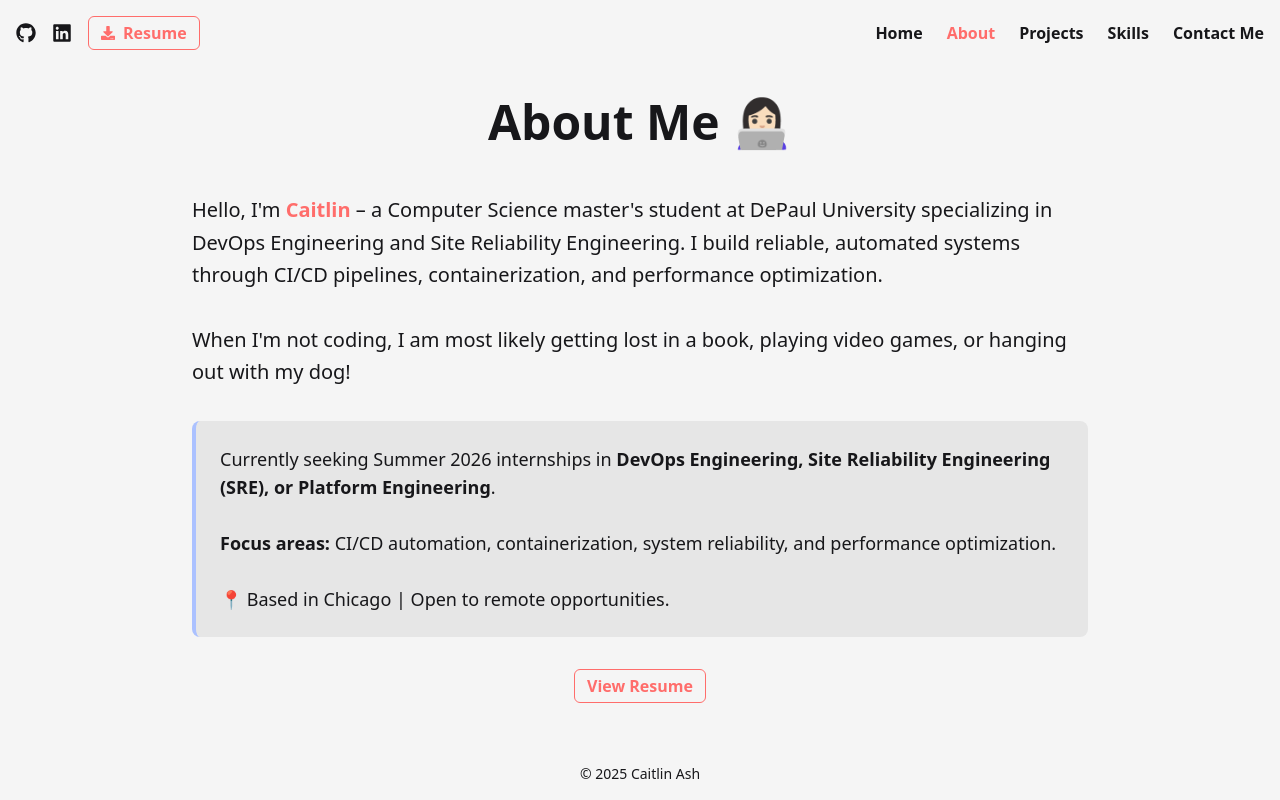
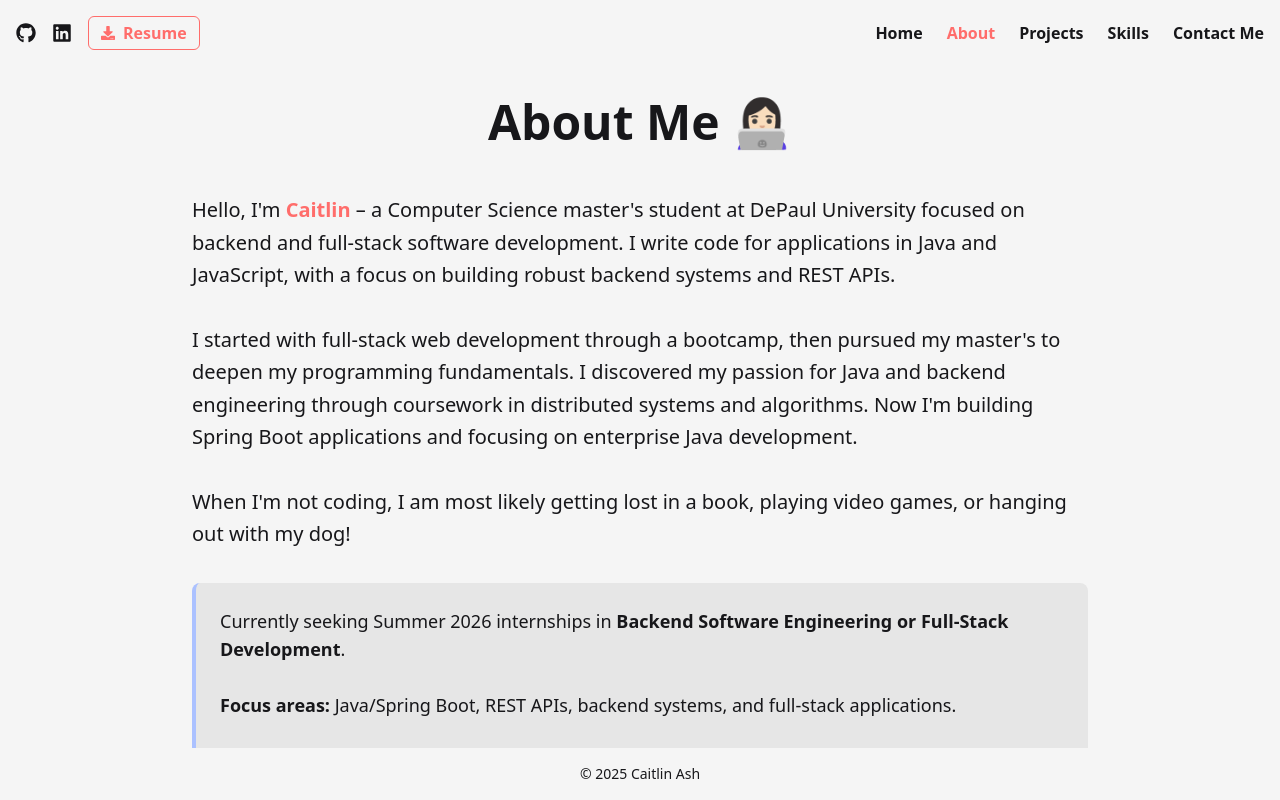
Before and after one commit to bycait27/portfolio, a Next.js app: page / in a window 1280 px wide. Both pictures are taken after a click on the button "About". Built offline with nearby package versions, Linux system fonts and the light colour scheme.

Commit message:
Revise About, Home, Projects, and Skills sections for clarity and relevance; update resume file

```diff
--- a/src/components/sections/About.jsx
+++ b/src/components/sections/About.jsx
@@ -10,11 +10,18 @@ export default function About() {
           emoji="👩🏻‍💻"
         />
 
-        <div className="prose prose-lg max-w-none">
+                <div className="prose prose-lg max-w-none">
           <p className="text-xl leading-relaxed mb-8 text-text-primary">
             Hello, I&apos;m <span className="font-semibold text-text-secondary">Caitlin</span> – a Computer Science master&apos;s
-            student at DePaul University specializing in DevOps Engineering and Site Reliability Engineering. I build reliable,
-            automated systems through CI/CD pipelines, containerization, and performance optimization.
+            student at DePaul University focused on backend and full-stack software development. I write code for
+            applications in Java and JavaScript, with a focus on building robust backend systems and REST APIs.
+          </p>
+
+          <p className="text-xl leading-relaxed mb-8 text-text-primary">
+            I started with full-stack web development through a bootcamp, then pursued my master&apos;s to deepen
+            my programming fundamentals. I discovered my passion for Java and backend engineering through coursework
+            in distributed systems and algorithms. Now I&apos;m building Spring Boot applications and focusing on
+            enterprise Java development.
           </p>
 
           <p className="text-xl leading-relaxed mb-8 text-text-primary">
@@ -24,11 +31,11 @@ export default function About() {
 
           <div className="bg-background-secondary rounded-lg p-6 border-l-4 border-text-highlight">
             <p className="text-lg text-text-primary mb-0">
-              Currently seeking Summer 2026 internships in <strong>DevOps Engineering, Site Reliability Engineering (SRE), or Platform Engineering</strong>. <br></br><br></br>
+              Currently seeking Summer 2026 internships in <strong>Backend Software Engineering or Full-Stack Development</strong>. <br></br><br></br>
 
-              <strong>Focus areas:</strong> CI/CD automation, containerization, system reliability, and performance optimization. <br></br><br></br>
+              <strong>Focus areas:</strong> Java/Spring Boot, REST APIs, backend systems, and full-stack applications. <br></br><br></br>
 
-              📍 Based in Chicago | Open to remote opportunities.
+              📍 Based in Chicago
             </p>
           </div>
 
--- a/src/components/sections/Home.jsx
+++ b/src/components/sections/Home.jsx
@@ -2,10 +2,10 @@ export default function Home() {
     return (
         <div className="flex flex-col justify-center items-center text-3xl sm:text-4xl md:text-5xl lg:text-6xl text-text-primary font-bold p-4 sm:p-8">
             <p className="p-2 sm:p-4 text-center">I&apos;m Caitlin Ash 👋🏻</p>
-            <p className="p-2 sm:p-4 text-center">a <span className="bg-text-highlight rounded-md p-2">DevOps & SRE Engineer</span></p>
+            <p className="p-2 sm:p-4 text-center">a <span className="bg-text-highlight rounded-md p-2">Software Engineer</span></p>
             <div className="flex flex-wrap m-4 sm:m-10 justify-center items-center max-w-xs sm:max-w-lg">
                 <p className="text-lg sm:text-xl md:text-2xl text-center">
-                    and graduate CS student building reliable, automated infrastructure
+                    and graduate CS student building backend and full-stack applications
                 </p>
             </div>
         </div>
--- a/src/components/sections/Projects.jsx
+++ b/src/components/sections/Projects.jsx
@@ -4,25 +4,18 @@ import SectionHeader from '../ui/SectionHeader';
 const projectData = [
     {
         projectTitle: 'Distributed File Retrieval System',
-        projectDescription: 'High-performance distributed system achieving ~54 MB/s throughput with concurrent architecture and performance optimization',
+        projectDescription: 'Multi-threaded client-server system for concurrent document indexing and search. Achieved ~54 MB/s throughput through systematic optimization.',
         viewCode: 'https://github.com/bycait27/dist-file-retrieval-engine',
         viewApp: '',
-        tech: ['Java', 'Distributed Systems', 'Performance Optimization', 'System Administration', 'Networking']
+        tech: ['Java', 'Multi-threading', 'Socket Programming', 'Distributed Systems', 'Concurrent Programming']
     },
     {
-        projectTitle: 'The Tech Blog',
-        projectDescription: 'Automated CI/CD pipeline with GitHub Actions, Docker containerization, multi-container orchestration, and 86% test coverage',
+        projectTitle: 'The Tech Blog - Full-Stack Application',
+        projectDescription: 'Full-stack blogging platform with user authentication, post creation, and commenting. Deployed with Docker and automated CI/CD pipeline.',
         viewCode: 'https://github.com/bycait27/tech-blog',
         viewApp: 'https://the-tech-blog7-f8ee982770ad.herokuapp.com/',
-        tech: ['JavaScript', 'Docker', 'GitHub Actions (CI/CD)', 'Automation', 'DevOps', 'Continuous Deployment']
+        tech: ['JavaScript', 'Node.js', 'Express.js', 'MySQL', 'Docker', 'GitHub Actions']
     },
-    // {
-    //     projectTitle: 'System Monitoring & Observability CLI (In Progress)',
-    //     projectDescription: 'Infrastructure monitoring tool built in Go, integrating with Docker Engine API for real-time container and system metrics collection',
-    //     viewCode: '', // empty for now
-    //     viewApp: '',
-    //     tech: ['Go', 'Docker API', 'System Monitoring', 'Observability', 'CLI Development']
-    // },
 ];
 
 export default function Projects() {
--- a/src/components/sections/Skills.jsx
+++ b/src/components/sections/Skills.jsx
@@ -27,17 +27,17 @@ export default function Skills() {
               <span className="text-cyan-400">caitlin@portfolio</span><span className="text-white">:</span><span className="text-yellow-400">~$</span> cat skills{"\n"}
               {"\n"}
               <span className="text-purple-400">const</span> <span className="text-blue-300">skills</span> <span className="text-white">=</span> <span className="text-gray-300">{"{"}</span>{"\n"}
-              <span className="text-gray-300">  </span><span className="text-red-300">devopsAndAutomation</span><span className="text-white">:</span> <span className="text-gray-300">[</span><span className="text-green-300">{'Docker'}</span><span className="text-gray-300">,</span> <span className="text-green-300">{'CI/CD Pipelines'}</span><span className="text-gray-300">,</span> <span className="text-green-300">{'GitHub Actions'}</span><span className="text-gray-300">,</span> <span className="text-green-300">{'Docker Compose'}</span><span className="text-gray-300">,</span> <span className="text-green-300">{'Shell Scripting'}</span><span className="text-gray-300">,</span> <span className="text-green-300">{'Infrastructure Automation'}</span><span className="text-gray-300">,</span> <span className="text-green-300">{'Continuous Deployment'}</span><span className="text-gray-300">],</span>{"\n"}
-              <span className="text-gray-300">  </span><span className="text-red-300">siteReliability</span><span className="text-white">:</span> <span className="text-gray-300">[</span><span className="text-green-300">{'Performance Optimization'}</span><span className="text-gray-300">,</span> <span className="text-green-300">{'Distributed Systems'}</span><span className="text-gray-300">,</span> <span className="text-green-300">{'Resource Management'}</span><span className="text-gray-300">],</span>{"\n"}
-              <span className="text-gray-300">  </span><span className="text-red-300">programming</span><span className="text-white">:</span> <span className="text-gray-300">[</span><span className="text-green-300">{'Java'}</span><span className="text-gray-300">,</span> <span className="text-green-300">{'JavaScript'}</span><span className="text-gray-300">,</span> <span className="text-green-300">{'Go'}</span><span className="text-gray-300">,</span> <span className="text-green-300">{'Bash'}</span><span className="text-gray-300">],</span>{"\n"}
-              <span className="text-gray-300">  </span><span className="text-red-300">infrastructure</span><span className="text-white">:</span> <span className="text-gray-300">[</span><span className="text-green-300">{'Linux (Ubuntu)'}</span><span className="text-gray-300">,</span> <span className="text-green-300">{'Virtual Machines'}</span><span className="text-gray-300">,</span> <span className="text-green-300">{'System Administration'}</span><span className="text-gray-300">,</span> <span className="text-green-300">{'Networking (TCP/IP)'}</span><span className="text-gray-300">],</span>{"\n"}
+              <span className="text-gray-300">  </span><span className="text-red-300">languages</span><span className="text-white">:</span> <span className="text-gray-300">[</span><span className="text-green-300">{'Java'}</span><span className="text-gray-300">,</span> <span className="text-green-300">{'JavaScript'}</span><span className="text-gray-300">,</span> <span className="text-green-300">{'SQL'}</span><span className="text-gray-300">],</span>{"\n"}
+              <span className="text-gray-300">  </span><span className="text-red-300">backend</span><span className="text-white">:</span> <span className="text-gray-300">[</span><span className="text-green-300">{'Spring Boot'}</span><span className="text-gray-300">,</span> <span className="text-green-300">{'Node.js'}</span><span className="text-gray-300">,</span> <span className="text-green-300">{'Express.js'}</span><span className="text-gray-300">,</span> <span className="text-green-300">{'REST APIs'}</span><span className="text-gray-300">],</span>{"\n"}
               <span className="text-gray-300">  </span><span className="text-red-300">databases</span><span className="text-white">:</span> <span className="text-gray-300">[</span><span className="text-green-300">{'PostgreSQL'}</span><span className="text-gray-300">,</span> <span className="text-green-300">{'MySQL'}</span><span className="text-gray-300">],</span>{"\n"}
-              <span className="text-gray-300">  </span><span className="text-red-300">backend</span><span className="text-white">:</span> <span className="text-gray-300">[</span><span className="text-green-300">{'Node.js'}</span><span className="text-gray-300">,</span> <span className="text-green-300">{'Express.js'}</span><span className="text-gray-300">,</span> <span className="text-green-300">{'REST APIs'}</span><span className="text-gray-300">]</span>{"\n"}
+              <span className="text-gray-300">  </span><span className="text-red-300">fullStack</span><span className="text-white">:</span> <span className="text-gray-300">[</span><span className="text-green-300">{'React.js'}</span><span className="text-gray-300">,</span> <span className="text-green-300">{'Next.js'}</span><span className="text-gray-300">,</span> <span className="text-green-300">{'HTML/CSS'}</span><span className="text-gray-300">],</span>{"\n"}
+              <span className="text-gray-300">  </span><span className="text-red-300">systems</span><span className="text-white">:</span> <span className="text-gray-300">[</span><span className="text-green-300">{'Multi-threading'}</span><span className="text-gray-300">,</span> <span className="text-green-300">{'Distributed Systems'}</span><span className="text-gray-300">,</span> <span className="text-green-300">{'Concurrent Programming'}</span><span className="text-gray-300">],</span>{"\n"}
+              <span className="text-gray-300">  </span><span className="text-red-300">tools</span><span className="text-white">:</span> <span className="text-gray-300">[</span><span className="text-green-300">{'Git'}</span><span className="text-gray-300">,</span> <span className="text-green-300">{'Docker'}</span><span className="text-gray-300">,</span> <span className="text-green-300">{'Maven'}</span><span className="text-gray-300">,</span> <span className="text-green-300">{'Linux'}</span><span className="text-gray-300">]</span>{"\n"}
               <span className="text-gray-300">{"}"}</span>{"\n"}
               {"\n"}
               <span className="text-cyan-400">caitlin@portfolio</span><span className="text-white">:</span><span className="text-yellow-400">~$</span> <span className="animate-pulse text-white">█</span>
               {"\n"}
-              <span className="text-green-300">Ready for Summer 2026 DevOps/SRE internships! 🚀</span>{"\n"}
+              <span className="text-green-300">Building backend & full-stack apps with Java and JavaScript! 🚀</span>{"\n"}
               {"\n"}
             </code>
           </pre>
```
Also changed, not shown: 1 other file (tests, documents, lock files or other folders).
